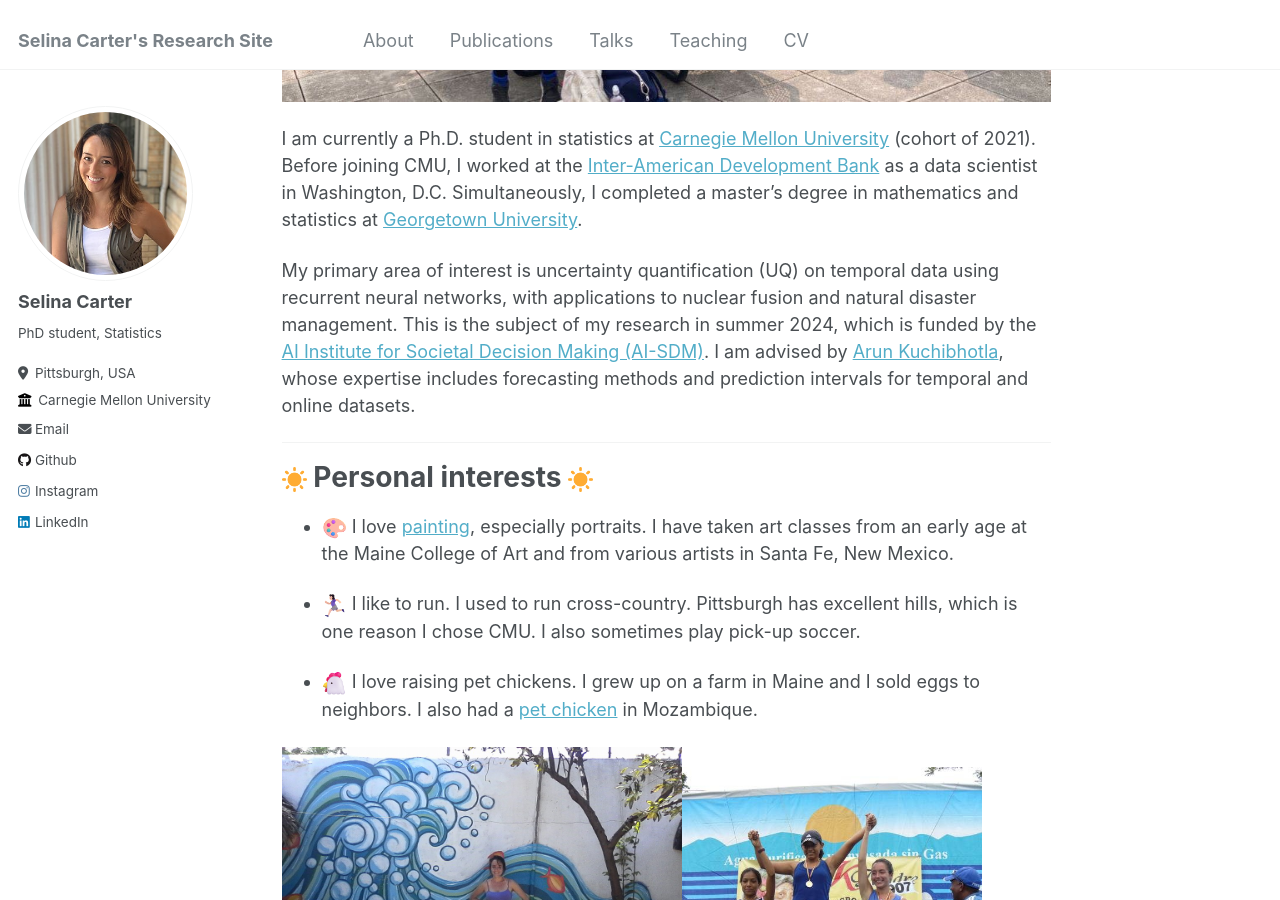
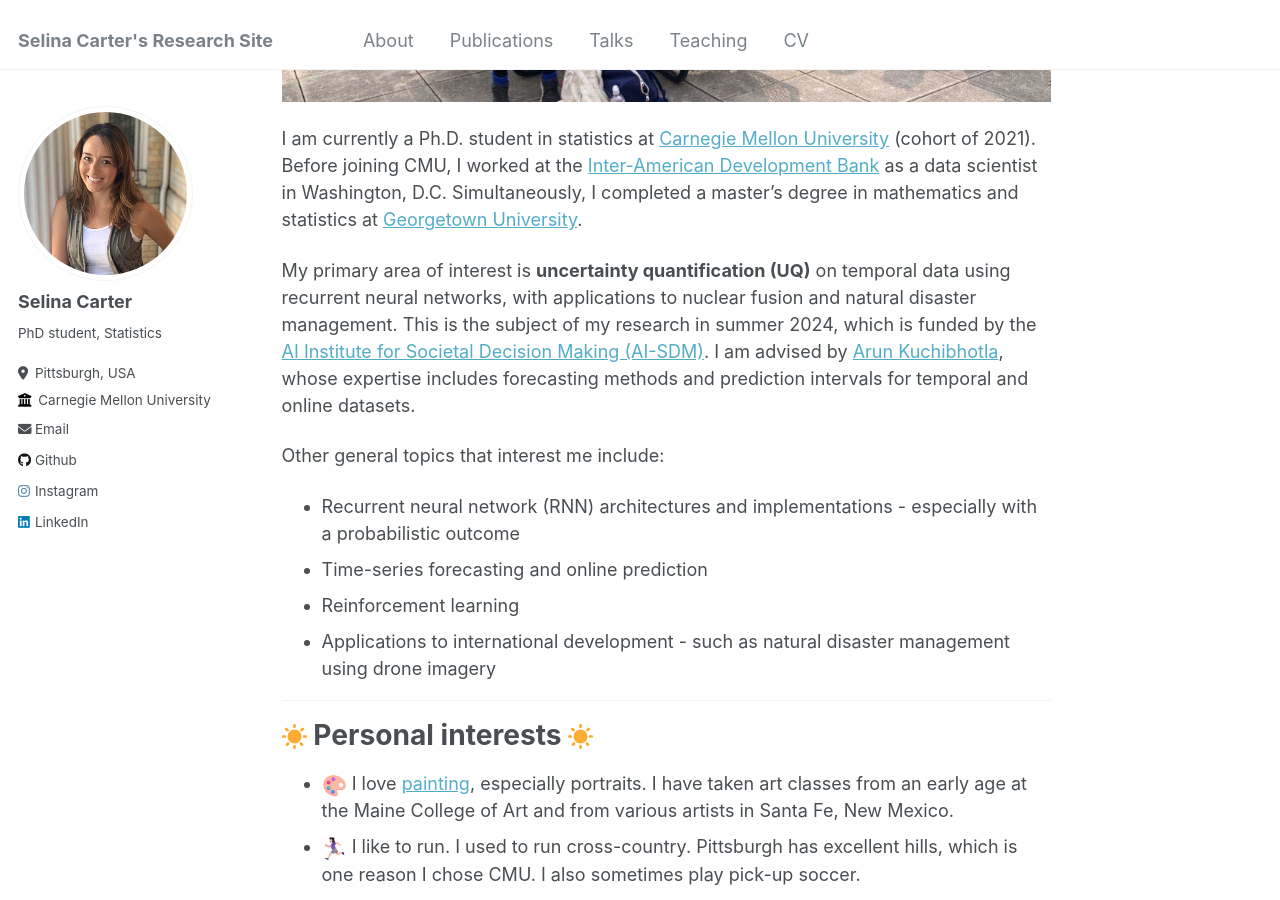
Before and after one commit to selinacarter/selinacarter.github.io, a Jekyll site: the page built from _pages/about.md, in a window 1280 px wide and 900 px high, scrolled down 539 px. Built offline with Jekyll 4.4.1, drawn with Linux system fonts in a browser that asks for light colours.

Commit message:
Update about.md

```diff
--- a/_pages/about.md
+++ b/_pages/about.md
@@ -15,7 +15,15 @@ redirect_from:
 I am currently a Ph.D. student in statistics at [Carnegie Mellon University](https://www.cmu.edu/dietrich/statistics-datascience/index.html) (cohort of 2021). Before joining CMU, I worked at the [Inter-American Development Bank](https://www.iadb.org/en) as a data scientist in Washington, D.C. Simultaneously, I completed a master’s degree in mathematics and statistics at [Georgetown University](https://mathstat.georgetown.edu/graduate/).
 
 
-My primary area of interest is uncertainty quantification (UQ) on temporal data using recurrent neural networks, with applications to nuclear fusion and natural disaster management. This is the subject of my research in summer 2024, which is funded by the [AI Institute for Societal Decision Making (AI-SDM)](https://www.cmu.edu/ai-sdm/index.html). I am advised by [Arun Kuchibhotla](https://arun-kuchibhotla.github.io/), whose expertise includes forecasting methods and prediction intervals for temporal and online datasets.
+My primary area of interest is **uncertainty quantification (UQ)** on temporal data using recurrent neural networks, with applications to nuclear fusion and natural disaster management. This is the subject of my research in summer 2024, which is funded by the [AI Institute for Societal Decision Making (AI-SDM)](https://www.cmu.edu/ai-sdm/index.html). I am advised by [Arun Kuchibhotla](https://arun-kuchibhotla.github.io/), whose expertise includes forecasting methods and prediction intervals for temporal and online datasets.
+
+Other general topics that interest me include:
+
+* Recurrent neural network (RNN) architectures and implementations - especially with a probabilistic outcome
+* Time-series forecasting and online prediction
+* Reinforcement learning
+* Applications to international development - such as natural disaster management using drone imagery
+
 
 ---
 
@@ -24,7 +32,6 @@ My primary area of interest is uncertainty quantification (UQ) on temporal data
 ======
 
 * <img src="/images/paint1.png" width="25"> I love [painting](https://www.instagram.com/selina.carter.art), especially portraits. I have taken art classes from an early age at the Maine College of Art and from various artists in Santa Fe, New Mexico.
-
 * <img src="/images/girlrun.png" width="25"> I like to run. I used to run cross-country. Pittsburgh has excellent hills, which is one reason I chose CMU. I also sometimes play pick-up soccer.
 
 * <img src="/images/chicken.png" width="25"> I love raising pet chickens. I grew up on a farm in Maine and I sold eggs to neighbors. I also had a [pet chicken](https://www.youtube.com/watch?v=nvbMS_YSOF0) in Mozambique.
```
